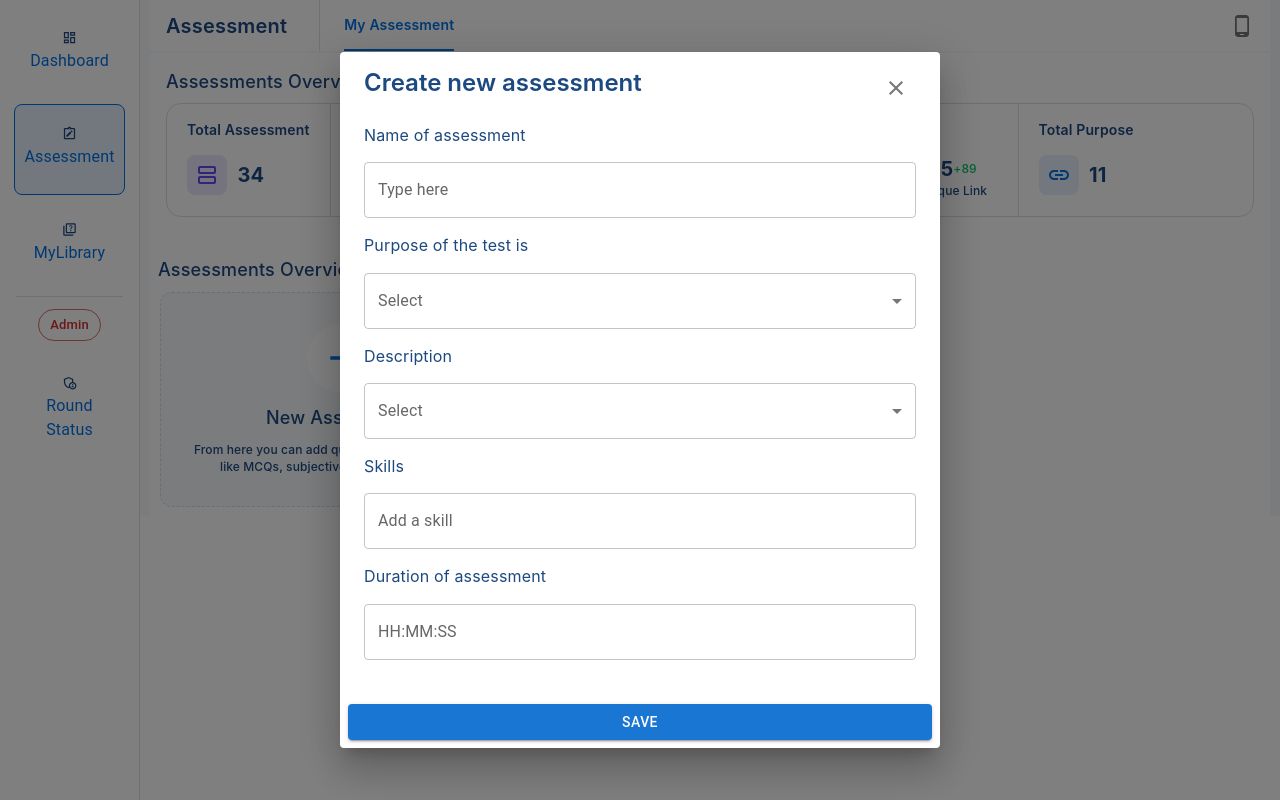
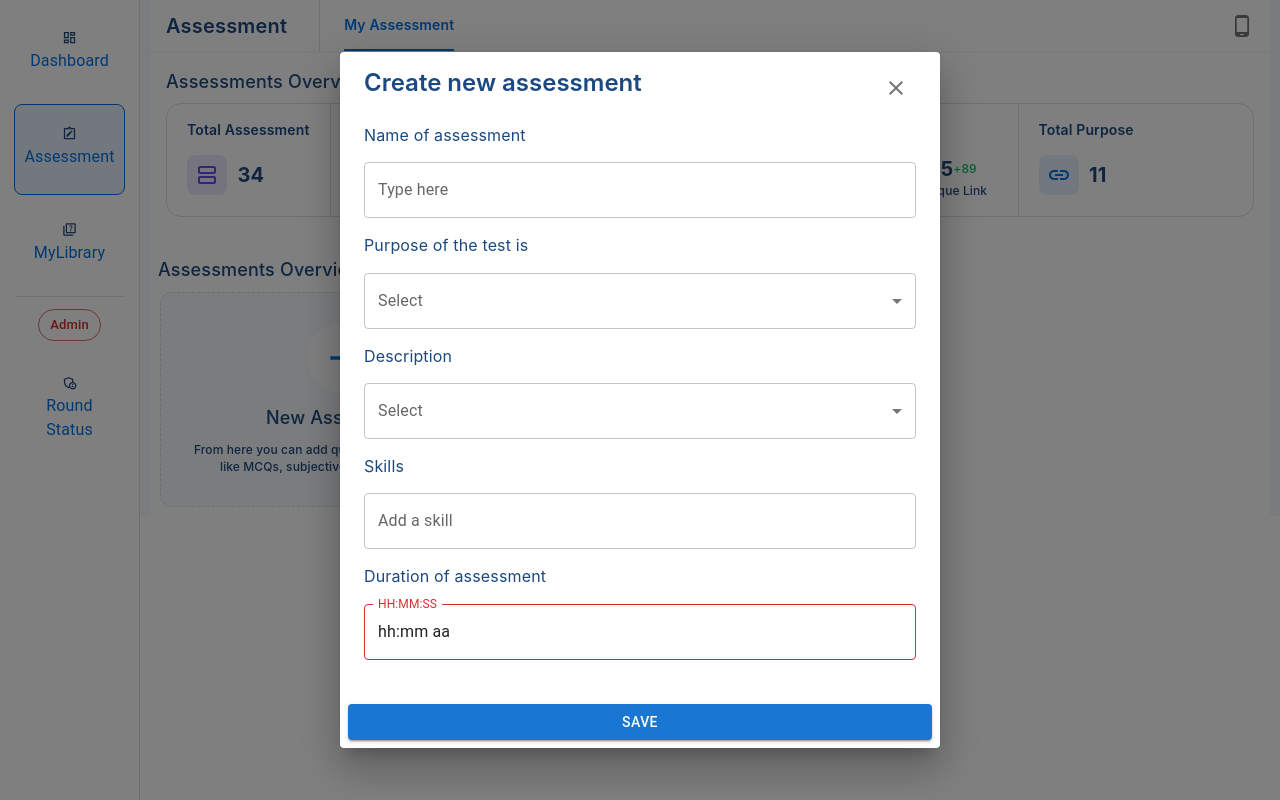
Before and after one commit to Anirudhece/unstopable, a React (Vite) app: page /Assessment in a window 1280 px wide. Both pictures are taken after a click on the element 341 px from the left and 399 px from the top of the page. Built offline with nearby package versions, Linux system fonts and the light colour scheme.

Commit message:
timePicker added

```diff
--- a/package.json
+++ b/package.json
@@ -15,7 +15,9 @@
     "@fontsource/roboto": "^5.0.5",
     "@mui/icons-material": "^5.14.3",
     "@mui/material": "^5.14.3",
+    "@mui/x-date-pickers": "^6.11.1",
     "@reduxjs/toolkit": "^1.9.5",
+    "dayjs": "^1.11.9",
     "react": "^18.2.0",
     "react-dom": "^18.2.0",
     "react-icons": "^4.10.1",
--- a/src/components/assessmentOverview/InputText.jsx
+++ b/src/components/assessmentOverview/InputText.jsx
@@ -4,7 +4,7 @@ import TextField from "@mui/material/TextField";
 import { useDispatch } from "react-redux";
 import { editFieldReducer } from "../../store/slices/addAssignmentReducer";
 
-export default function FullWidthTextField(props) {
+export default function InputText(props) {
   const dispatch = useDispatch();
 
   const editField = (event) => {
--- a/src/components/assessmentOverview/Modal.jsx
+++ b/src/components/assessmentOverview/Modal.jsx
@@ -21,6 +21,7 @@ import {
   modalReducer,
   saveAssessmentInvoice,
 } from "../../store/slices/addAssignmentReducer";
+import TimeInput from "./TimeInput";
 
 export default function Modal() {
   const dispatch = useDispatch();
@@ -131,7 +132,7 @@ export default function Modal() {
             </Box>
             <Box mb={2}>
               <Heading value="Duration of assessment" />
-              <InputText
+              <TimeInput
                 innerValue={assignmentGlobalState.duration}
                 id="duration"
                 value="HH:MM:SS"
--- /dev/null
+++ b/src/components/assessmentOverview/TimeInput.jsx
@@ -0,0 +1,30 @@
+import * as React from "react";
+import Box from "@mui/material/Box";
+import { AdapterDayjs } from "@mui/x-date-pickers/AdapterDayjs";
+import { LocalizationProvider } from "@mui/x-date-pickers/LocalizationProvider";
+import { TimePicker } from "@mui/x-date-pickers/TimePicker";
+import { useDispatch } from "react-redux";
+import { editFieldReducer } from "../../store/slices/addAssignmentReducer";
+
+export default function TimeInput(props) {
+  const dispatch = useDispatch();
+
+  const editField = (event) => {
+    const name = props.id;
+    const { value } = event.target;
+    dispatch(editFieldReducer({ name, value }));
+  };
+
+  return (
+    <Box mt={2} sx={{ width: "100%" }}>
+      <LocalizationProvider dateAdapter={AdapterDayjs}>
+        <TimePicker
+          slotProps={{ textField: { fullWidth: true } }}
+          onChange={(event) => editField(event)}
+          value={props.innerValue}
+          label={props.value}
+        />
+      </LocalizationProvider>
+    </Box>
+  );
+}
```
Also changed, not shown: 1 other file (tests, documents, lock files or other folders).
